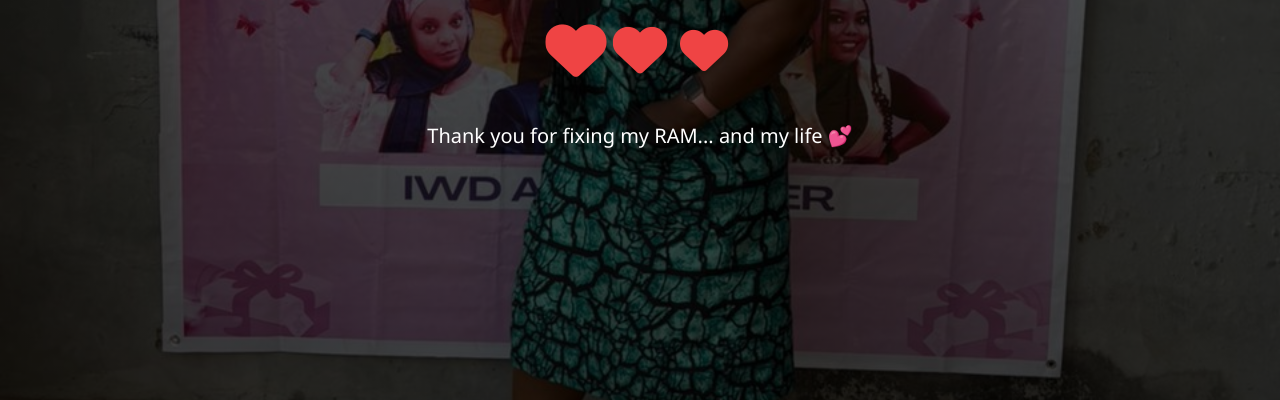
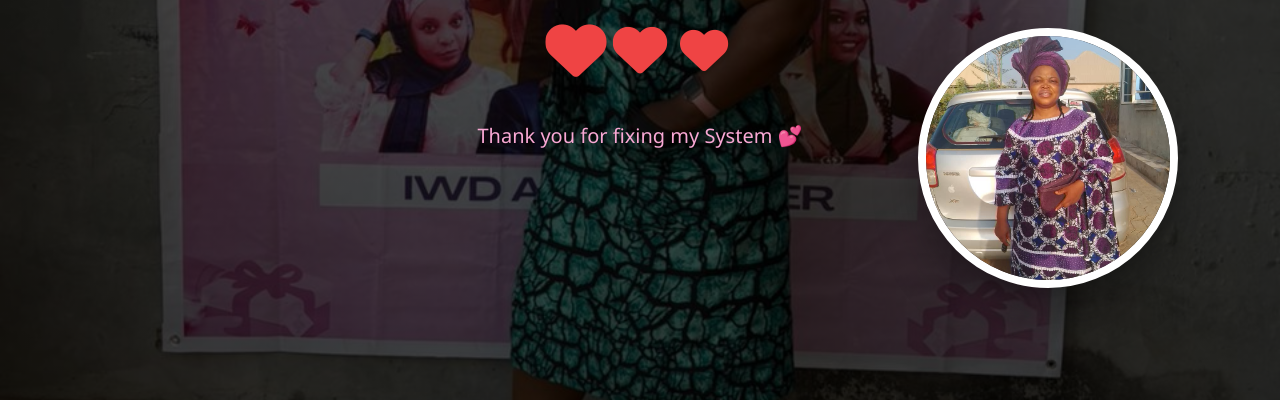
Before and after one commit to osakioyadavidosaze/bestmomicouldeveraskfor, a plain HTML site: page index.html in a window 1280 px wide. Shown: the part 392-792 px from the top of the page. Drawn offline with nearby package versions, Linux system fonts and the light colour scheme.

Commit message:
Update index.html

```diff
--- a/index.html
+++ b/index.html
@@ -20,6 +20,25 @@
       justify-content: center;
       text-align: center;
       color: white;
+      position: relative;
+      overflow: hidden;
+    }
+
+    .mummy-photo {
+      position: absolute;
+      bottom: 15%;
+      right: 8%;
+      width: 260px;
+      height: 260px;
+      border: 8px solid white;
+      border-radius: 50%;
+      box-shadow: 0 25px 50px -12px rgb(0 0 0 / 0.5);
+      object-fit: cover;
+      transition: transform 0.4s ease;
+    }
+
+    .mummy-photo:hover {
+      transform: scale(1.08);
     }
 
     .heart {
@@ -34,18 +53,26 @@
 </head>
 <body class="bg-gradient-to-br from-pink-50 via-white to-rose-50 text-gray-800">
 
-  <!-- Hero -->
-  <section class="hero-bg h-screen flex items-center justify-center text-white text-center px-6">
-    <div>
+  <!-- Hero with Two Images -->
+   <!-- Hero with Two Images -->
+  <section class="hero-bg">
+    <div class="px-6 z-10">
       <h1 class="text-6xl md:text-7xl font-bold mb-4">Mummy ❤️</h1>
       <p class="text-3xl md:text-4xl mb-8">My Hero, My Everything</p>
+
       <div class="flex justify-center gap-4 text-5xl">
         <i class="fa-solid fa-heart text-red-500 heart"></i>
         <i class="fa-solid fa-heart text-red-500 heart" style="animation-delay: 0.3s"></i>
         <i class="fa-solid fa-heart text-red-500 heart" style="animation-delay: 0.6s"></i>
       </div>
-      <p class="mt-12 text-xl">Thank you for fixing my RAM... and my life 💕</p>
+
+      <p class="mt-12 text-xl text-pink-300 font-medium">
+        Thank you for fixing my System 💕
+      </p>
     </div>
+
+    <!-- Second Floating Photo -->
+    <img src="me.jpg" alt="Mummy" class="mummy-photo">
   </section>
 
   <!-- About Her -->
@@ -64,7 +91,6 @@
   <section class="py-20 bg-white px-6">
     <h2 class="text-4xl font-bold text-center mb-12 text-rose-600">Beautiful Memories</h2>
     <div class="grid grid-cols-2 md:grid-cols-3 gap-6 max-w-5xl mx-auto">
-      <!-- Add your photo URLs here -->
       <img src="david.jpg" class="rounded-2xl shadow-lg hover:scale-105 transition" alt="Memory 1">
       <img src="esther.jpg" class="rounded-2xl shadow-lg hover:scale-105 transition" alt="Memory 2">
       <img src="daniel.jpg" class="rounded-2xl shadow-lg hover:scale-105 transition" alt="Memory 3">
@@ -87,7 +113,7 @@
     </div>
   </section>
 
-  <!-- Footer / Thank You -->
+  <!-- Footer -->
   <footer class="py-16 bg-gray-900 text-white text-center">
     <p class="text-2xl mb-4">Made with so much love for the best Mummy in the world</p>
     <p class="text-rose-400">❤️ You deserve the whole universe</p>
@@ -97,7 +123,6 @@
   </footer>
 
   <script>
-    // Simple smooth scroll and tailwind script already included
     console.log("%cWebsite ready for Mummy ❤️", "color: #e11d48; font-size: 16px;");
   </script>
 </body>
```
